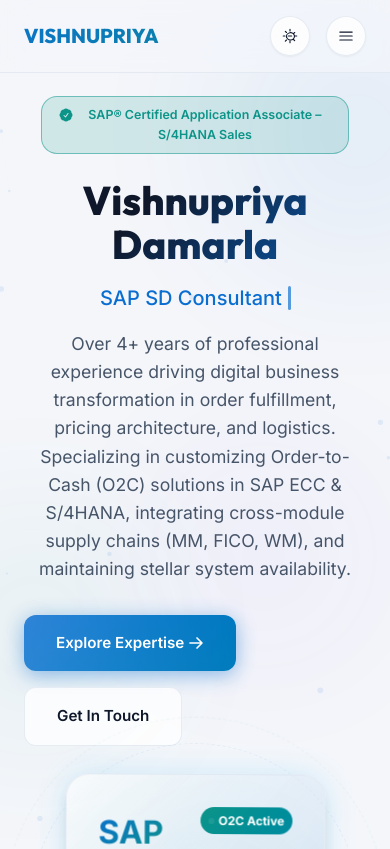
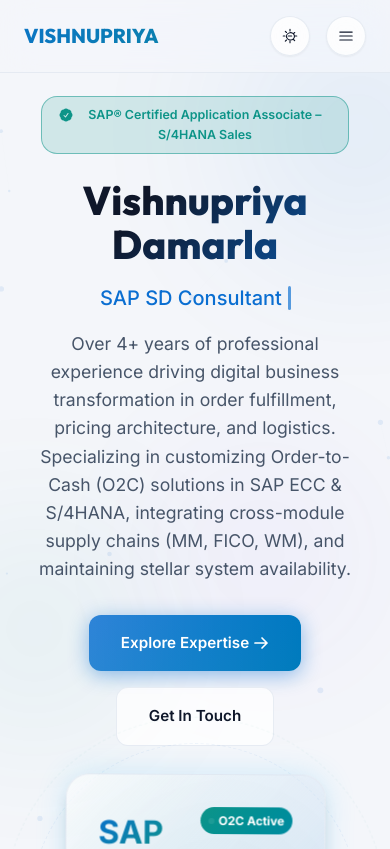
Before and after one commit to phanibhushan1911/vishnupriya-portfolio, a React (Vite) app: page / in a window 390 px wide. Shown: the top 849 px of the page. Built offline with nearby package versions, Linux system fonts and the light colour scheme.

Commit message:
style: center hero CTA action buttons in mobile viewports

```diff
--- a/src/index.css
+++ b/src/index.css
@@ -1600,6 +1600,11 @@
     margin-top: 2px;
   }
 
+  .hero-actions {
+    justify-content: center;
+    width: 100%;
+  }
+
   /* Scale orbital rings for mobile */
   .hero-visual::before {
     width: 300px;
```
